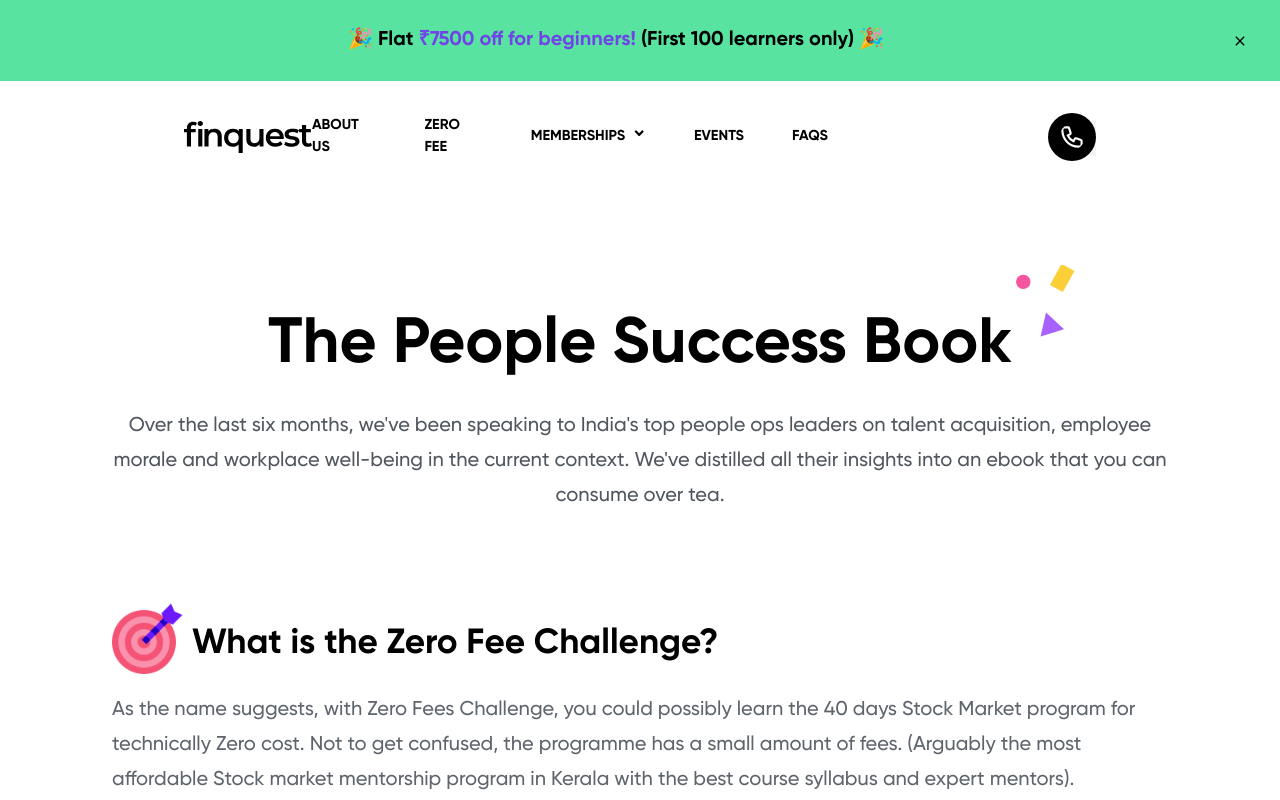
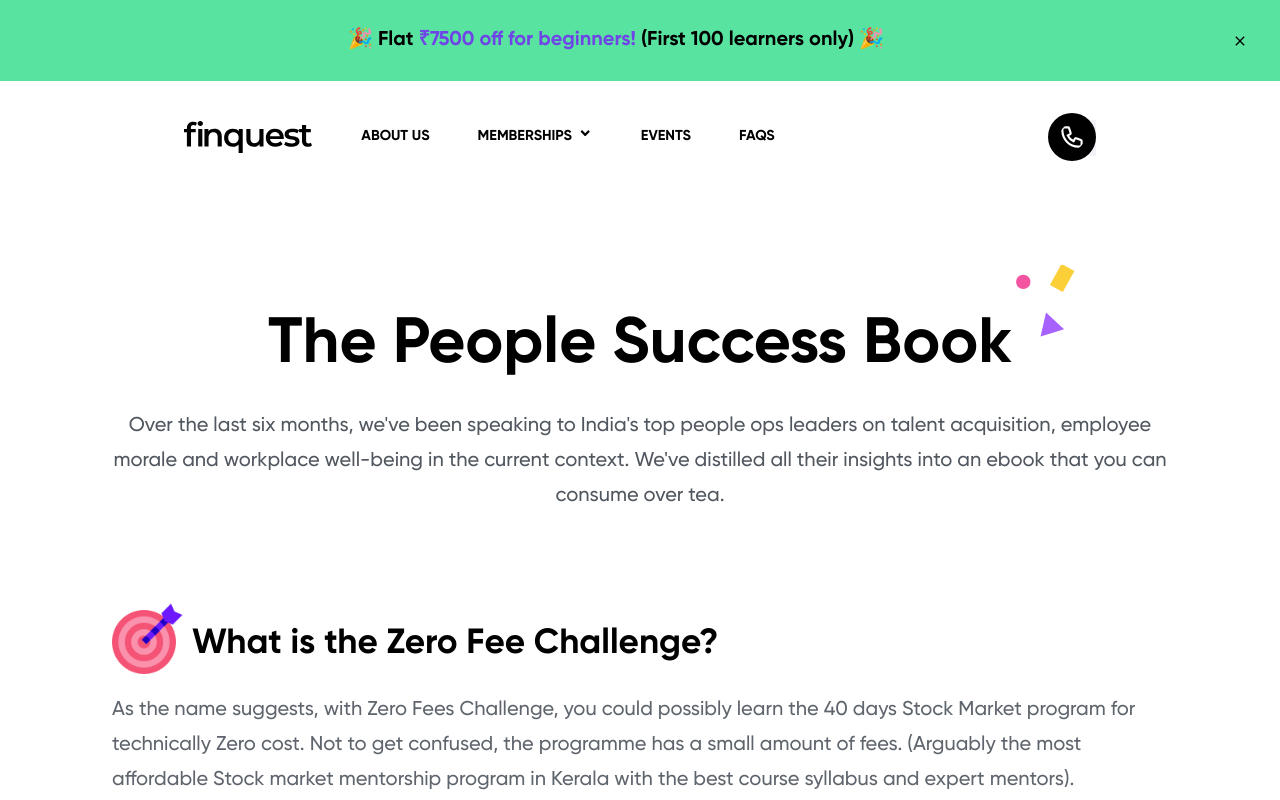
Before and after one commit to emanuelchristo/finquest, a Next.js app: page /zero-fee-challenge in a window 1280 px wide. Shown: the top 800 px of the page. Built offline with nearby package versions, Linux system fonts and the light colour scheme.

Commit message:
zero fee

```diff
--- a/components/Course/Navbar/Navbar.js
+++ b/components/Course/Navbar/Navbar.js
@@ -123,11 +123,11 @@ export default function Navbar() {
               <a>About us</a>
             </Link>
           </motion.li>
-          <motion.li variants={item}>
+          {/* <motion.li variants={item}>
             <Link href="/zero-fee-challenge">
               <a>Zero Fee</a>
             </Link>
-          </motion.li>
+          </motion.li> */}
           <motion.li
             variants={item}
             onMouseEnter={toggleMouseMenu}
@@ -219,7 +219,7 @@ function Menu({ onClose }) {
             </a>
           </Link>
         </motion.li>
-        <motion.li variants={menuItem}>
+        {/* <motion.li variants={menuItem}>
           <Link href="/zero-fee-challenge">
             <a>
               <FaStar
@@ -229,7 +229,7 @@ function Menu({ onClose }) {
               <span>Zero Fee</span>
             </a>
           </Link>
-        </motion.li>
+        </motion.li> */}
         <motion.li variants={menuItem}>
           <Link href="/#memberships">
             <a>
--- a/components/Navbar.js
+++ b/components/Navbar.js
@@ -123,11 +123,11 @@ export default function Navbar() {
               <a>About us</a>
             </Link>
           </motion.li>
-          <motion.li variants={item}>
+          {/* <motion.li variants={item}>
             <Link href="/zero-fee-challenge">
               <a>Zero fee</a>
             </Link>
-          </motion.li>
+          </motion.li> */}
           <motion.li
             variants={item}
             onMouseEnter={toggleMouseMenu}
@@ -240,7 +240,7 @@ function Menu({ onClose }) {
             </a>
           </Link>
         </motion.li>
-        <motion.li variants={menuItem}>
+        {/* <motion.li variants={menuItem}>
           <Link href="/zero-fee-challenge">
             <a>
               <FaStar
@@ -250,7 +250,7 @@ function Menu({ onClose }) {
               <span>Zero fee</span>
             </a>
           </Link>
-        </motion.li>
+        </motion.li> */}
         <motion.li variants={menuItem}>
           <Link href="/#memberships">
             <a>
```
